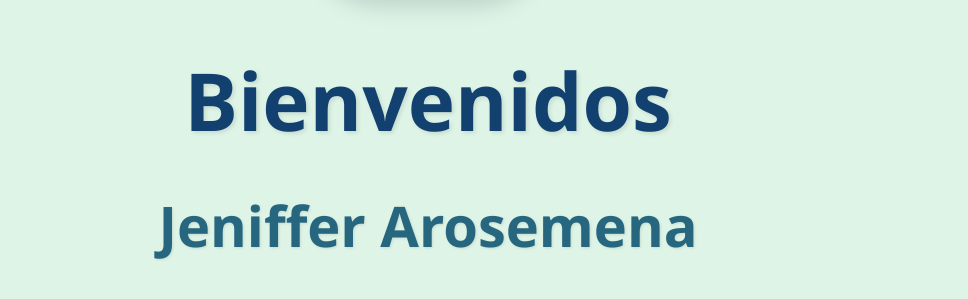
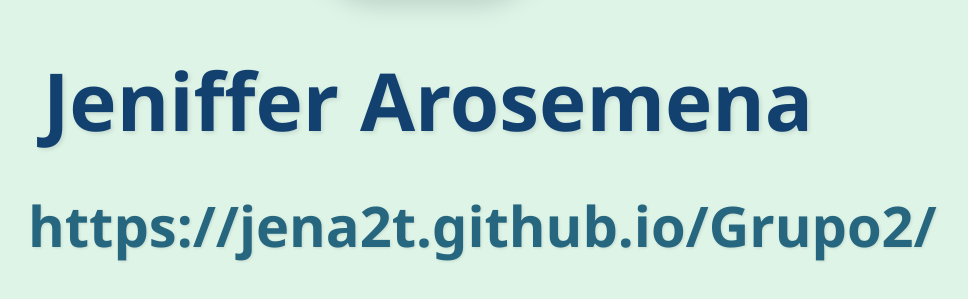
Before and after one commit to jena2t/Grupo2, a plain HTML site: page jeniffer.html in a window 1280 px wide. Shown: the part 303-602 px from the top of the page, without its empty margins (212-1180 px from the left). Drawn offline with Linux system fonts and the light colour scheme.

Commit message:
Update jeniffer.html

```diff
--- a/jeniffer.html
+++ b/jeniffer.html
@@ -63,7 +63,7 @@
       <img src="img/b.jpg" alt="Logo del sitio" class="logo" />
     </div>
 
-    <h1>Bienvenidos</h1>
-    <p>Jeniffer Arosemena</p>
+    <h1>Jeniffer Arosemena</h1>
+      <p>https://jena2t.github.io/Grupo2/</p>
   </body>
 </html>
```
